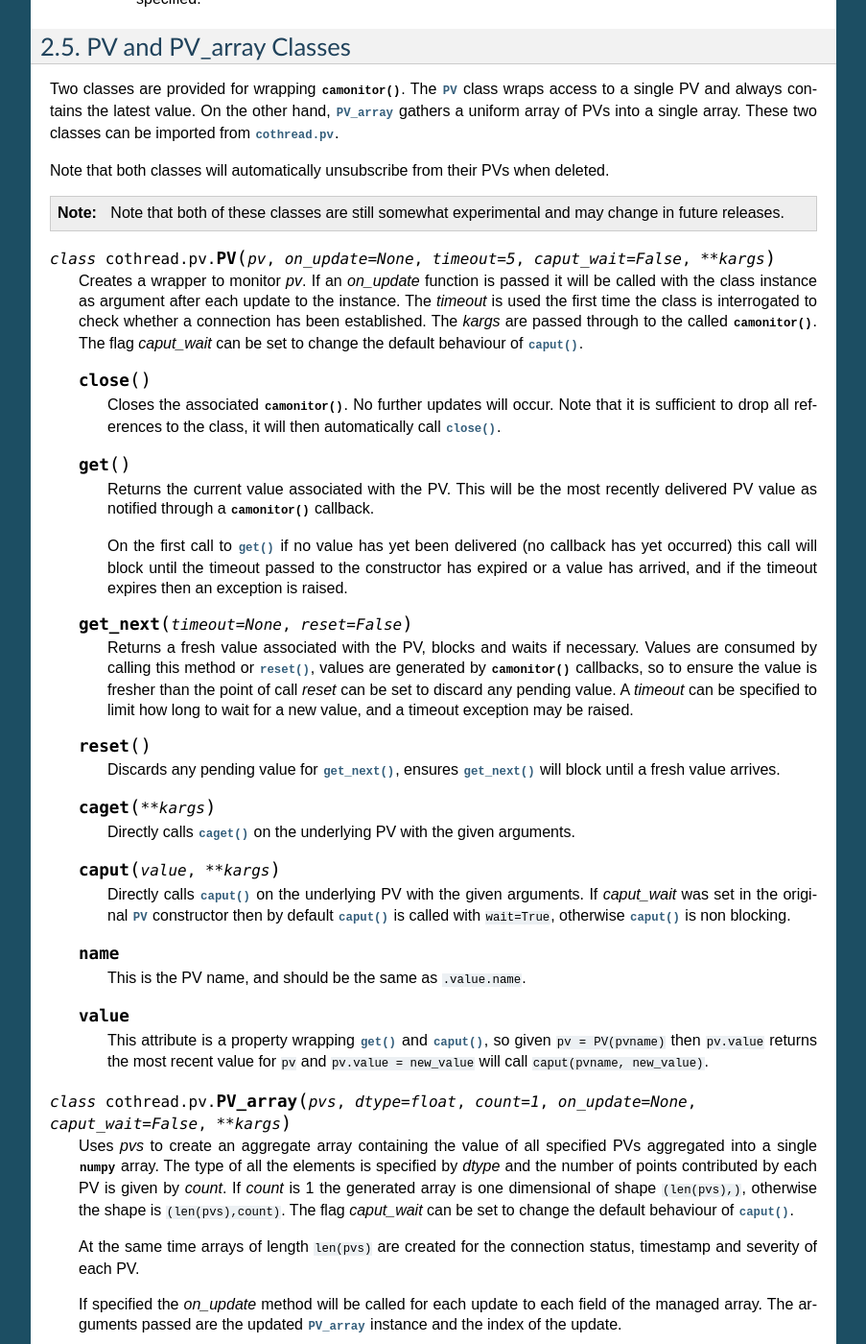
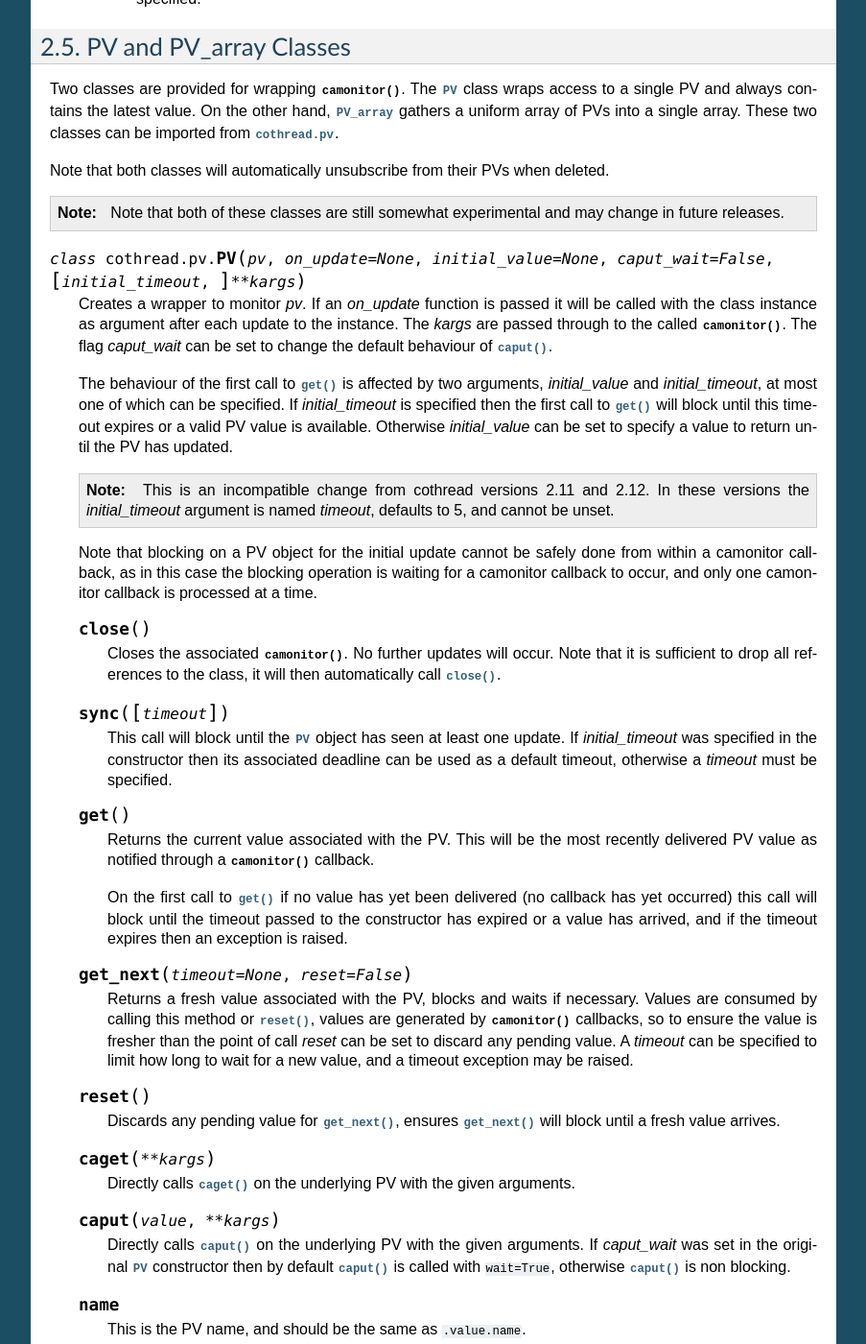
Before and after one commit to DiamondLightSource/cothread, a Sphinx documentation site: the page built from docs/catools.rst, in a window 1280 px wide and 1400 px high, scrolled down 13195 px. Shown: the whole window at 96% size, without its empty margins (198-1101 px from the left). Built offline with Sphinx 7.4.7, drawn with Linux system fonts in a browser that asks for light colours.

Commit message:
Cothread: Rework PV object initial value processing
Calling PV.get() on an uninitialised PV object no longer blocks by default.

git-svn-id: svn+ssh://serv0002.cs.diamond.ac.uk/home/subversion/repos/controls/diamond/trunk/python/cothread@121231 e099a375-04f9-0310-9d5f-a741eaff62e1

```diff
--- a/docs/catools.rst
+++ b/docs/catools.rst
@@ -894,20 +894,45 @@ deleted.
     change in future releases.
 
 
-..  class:: PV(pv, on_update=None, timeout=5, caput_wait=False, **kargs)
+..  class:: PV(pv, on_update=None, initial_value=None, caput_wait=False, \
+    [initial_timeout], **kargs)
 
     Creates a wrapper to monitor *pv*.  If an *on_update* function is passed it
     will be called with the class instance as argument after each update to the
-    instance.  The *timeout* is used the first time the class is interrogated to
-    check whether a connection has been established.  The *kargs* are passed
-    through to the called :func:`camonitor`.  The flag *caput_wait* can be set
-    to change the default behaviour of :meth:`caput`.
+    instance.  The *kargs* are passed through to the called :func:`camonitor`.
+    The flag *caput_wait* can be set to change the default behaviour of
+    :meth:`caput`.
+
+    The behaviour of the first call to :meth:`get` is affected by two arguments,
+    *initial_value* and *initial_timeout*, at most one of which can be
+    specified.  If *initial_timeout* is specified then the first call to
+    :meth:`get` will block until this timeout expires or a valid PV value is
+    available.  Otherwise *initial_value* can be set to specify a value to
+    return until the PV has updated.
+
+    ..  note::
+
+        This is an incompatible change from cothread versions 2.11 and 2.12.  In
+        these versions the *initial_timeout* argument is named *timeout*,
+        defaults to 5, and cannot be unset.
+
+    Note that blocking on a PV object for the initial update cannot be safely
+    done from within a camonitor callback, as in this case the blocking
+    operation is waiting for a camonitor callback to occur, and only one
+    camonitor callback is processed at a time.
 
     ..  method:: close()
 
         Closes the associated :func:`camonitor`.  No further updates will occur.
         Note that it is sufficient to drop all references to the class, it will
         then automatically call :meth:`close`.
+
+    ..  method:: sync([timeout])
+
+        This call will block until the :class:`PV` object has seen at least one
+        update.  If *initial_timeout* was specified in the constructor then its
+        associated deadline can be used as a default timeout, otherwise a
+        *timeout* must be specified.
 
     ..  method:: get()
 
```
Also changed, not shown: 1 other file.
